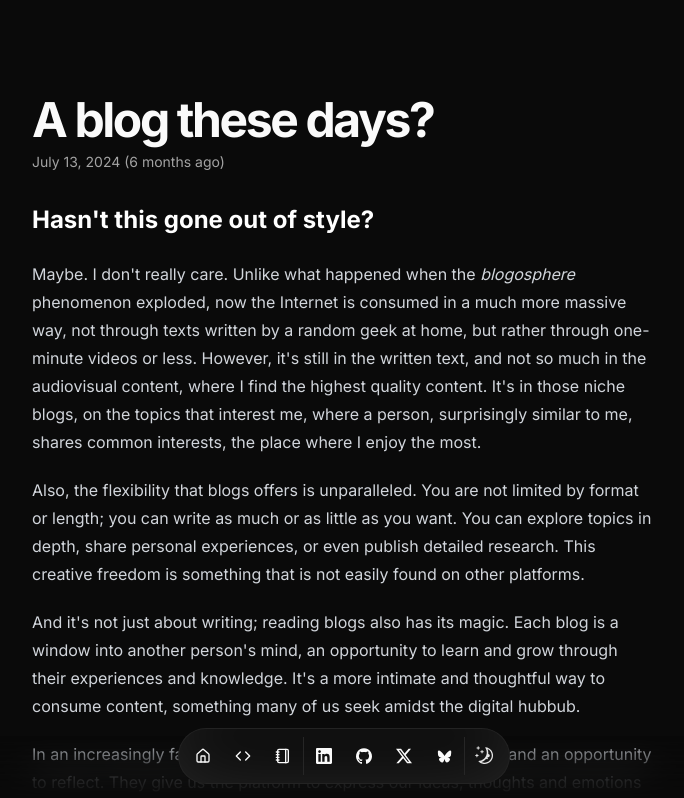
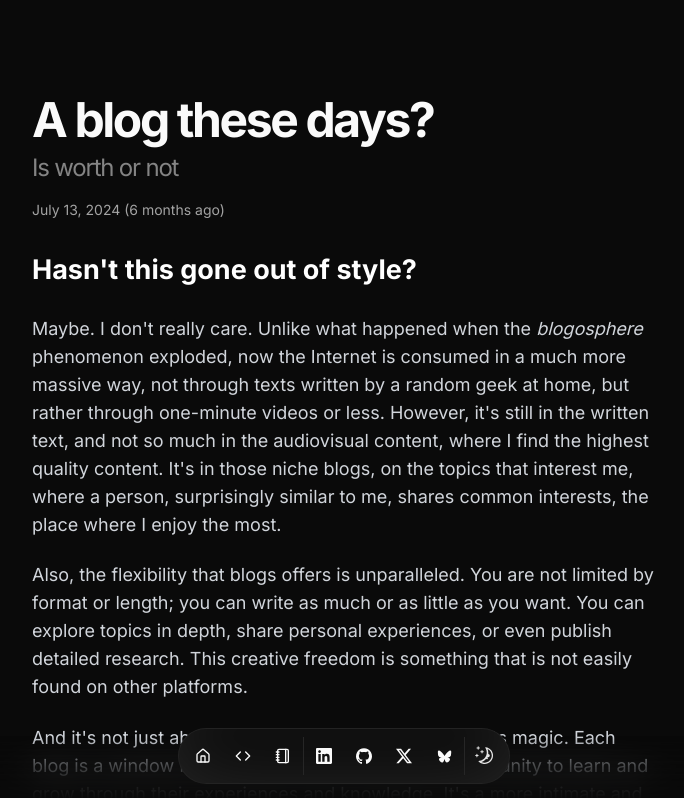
Before and after one commit to isaias-alt/lucasco.dev, a Next.js app: page /blog/a-blog-these-days in a window 1280 px wide. Shown: the top 798 px of the page, without its empty margins (296-980 px from the left). Built offline with nearby package versions, Linux system fonts and the light colour scheme.

Commit message:
add summary heading to blog post and increase article text size

```diff
--- a/src/app/blog/[slug]/page.tsx
+++ b/src/app/blog/[slug]/page.tsx
@@ -94,6 +94,9 @@ export default async function Blog({
       <h1 className="title md:font-bold font-semibold md:text-5xl text-4xl tracking-tighter max-w-[650px]">
         {post.metadata.title}
       </h1>
+      <h4 className="md:text-2xl text-xl tracking-tighter py-2 text-muted-foreground opacity-80 max-w-[650px]">
+        {post.metadata.summary}
+      </h4>
       <div className="flex justify-between items-center mt-2 mb-8 text-sm max-w-[650px]">
         <Suspense fallback={<p className="h-5" />}>
           <p className="text-sm text-neutral-600 dark:text-neutral-400">
@@ -102,7 +105,7 @@ export default async function Blog({
         </Suspense>
       </div>
       <article
-        className="prose dark:prose-invert mb-12"
+        className="prose dark:prose-invert mb-12 text-lg"
         dangerouslySetInnerHTML={{ __html: post.source }}
       />
     </section>
```
